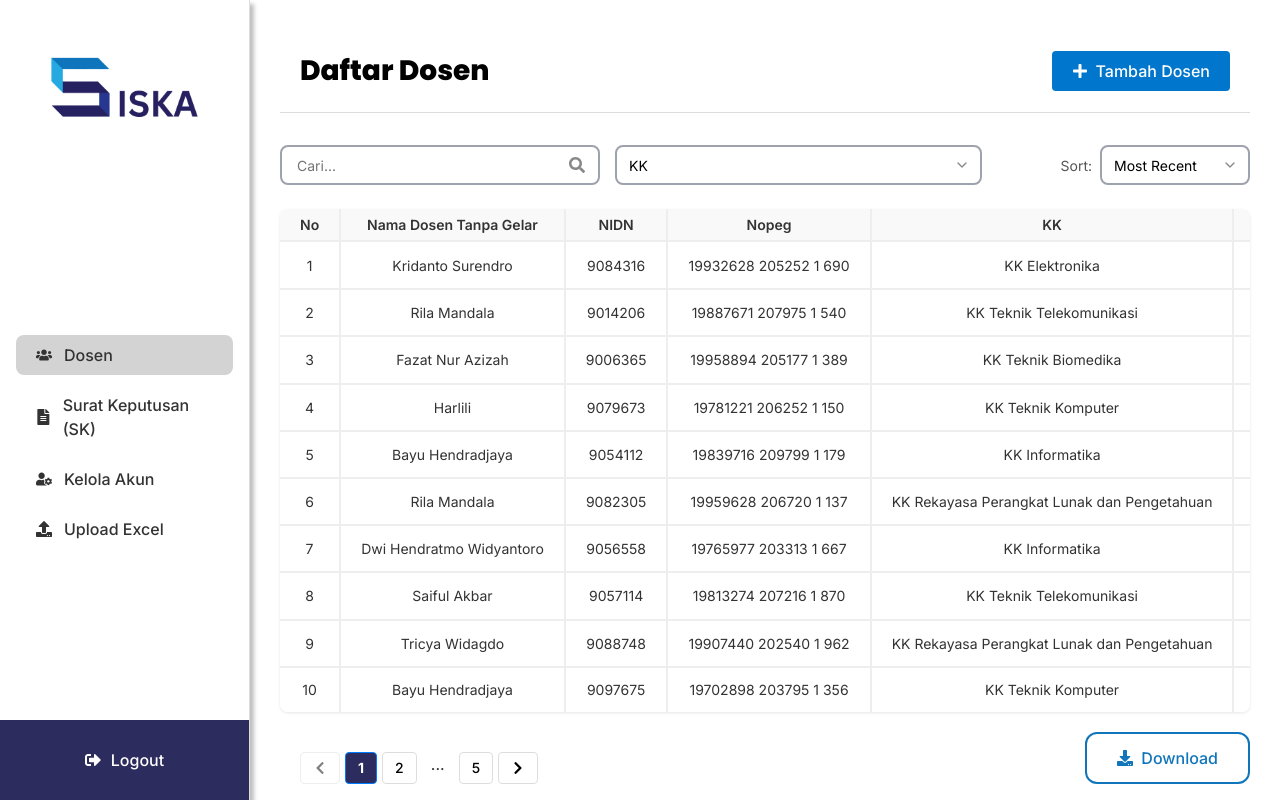
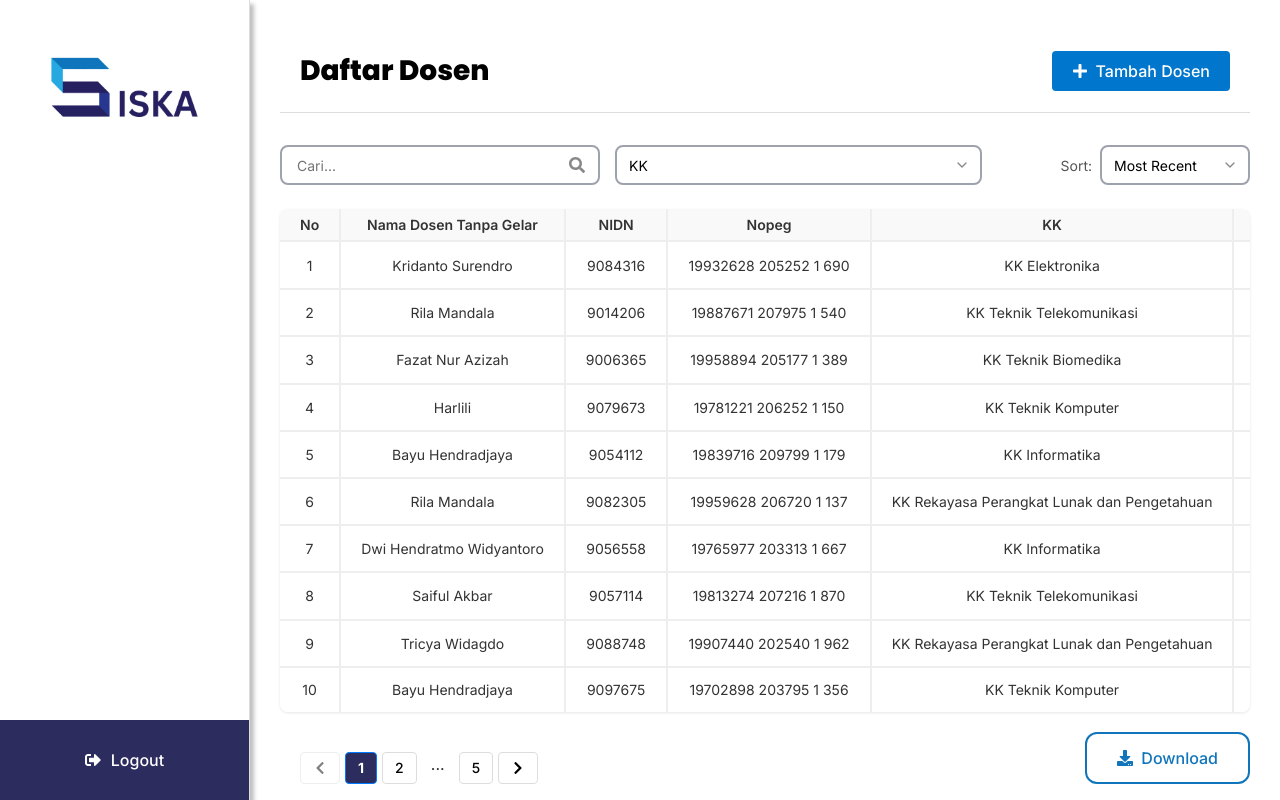
Before and after one commit to novelxv/SISKA, a React (Vite) app in the folder frontend/: page /dosen in a window 1280 px wide. Built offline with nearby package versions, Linux system fonts and the light colour scheme; sample sign-in values are in the browser's storage.

Commit message:
feat: add role validation on Navbar

```diff
--- a/frontend/src/components/Navbar.tsx
+++ b/frontend/src/components/Navbar.tsx
@@ -14,6 +14,10 @@ const Sidebar = () => {
     navigate("/login");
   };
 
+  const isAkademik = auth?.role === 'AKADEMIK';
+  const isAdminProdi = auth?.role === 'ADMIN_PRODI';
+  const isAdminKK = auth?.role === 'ADMIN_KK';
+
   return (
     <aside className="sidebar">
       {/* Logo */}
@@ -24,30 +28,50 @@ const Sidebar = () => {
       {/* Navigation Menu */}
       <nav>
         <ul>
+          {isAkademik && (
             <li className={location.pathname === "/dosen" ? "active" : ""}>
               <a href="/dosen">
                 <FaUsers />
                 Dosen
               </a>
             </li>
+          )}
+
+          {isAkademik && (
             <li className={location.pathname === "/sk" ? "active" : ""}>
               <a href="/sk">
                 <FaFileAlt />
                 Surat Keputusan (SK)
               </a>
             </li>
+          )}
+
+          {isAkademik && (
             <li className={location.pathname === "/kelola-akun" ? "active" : ""}>
               <a href="/kelola-akun">
                 <FaUserCog />
                 Kelola Akun
               </a>
             </li>
+          )}
+
+          {isAkademik && (
             <li className={location.pathname === "/upload-excel-akademik" ? "active" : ""}>
               <a href="/upload-excel-akademik">
                 <FaUpload />
                 Upload Excel
               </a>
             </li>
+          )}
+
+          {isAdminProdi && (
+            <li className={location.pathname === "/upload-excel-prodi" ? "active" : ""}>
+              <a href="/upload-excel-prodi">
+                <FaUpload />
+                Upload Excel
+              </a>
+            </li>
+          )}
         </ul>
       </nav>
 
```
Lines whose indentation alone changed are shown as unchanged.
